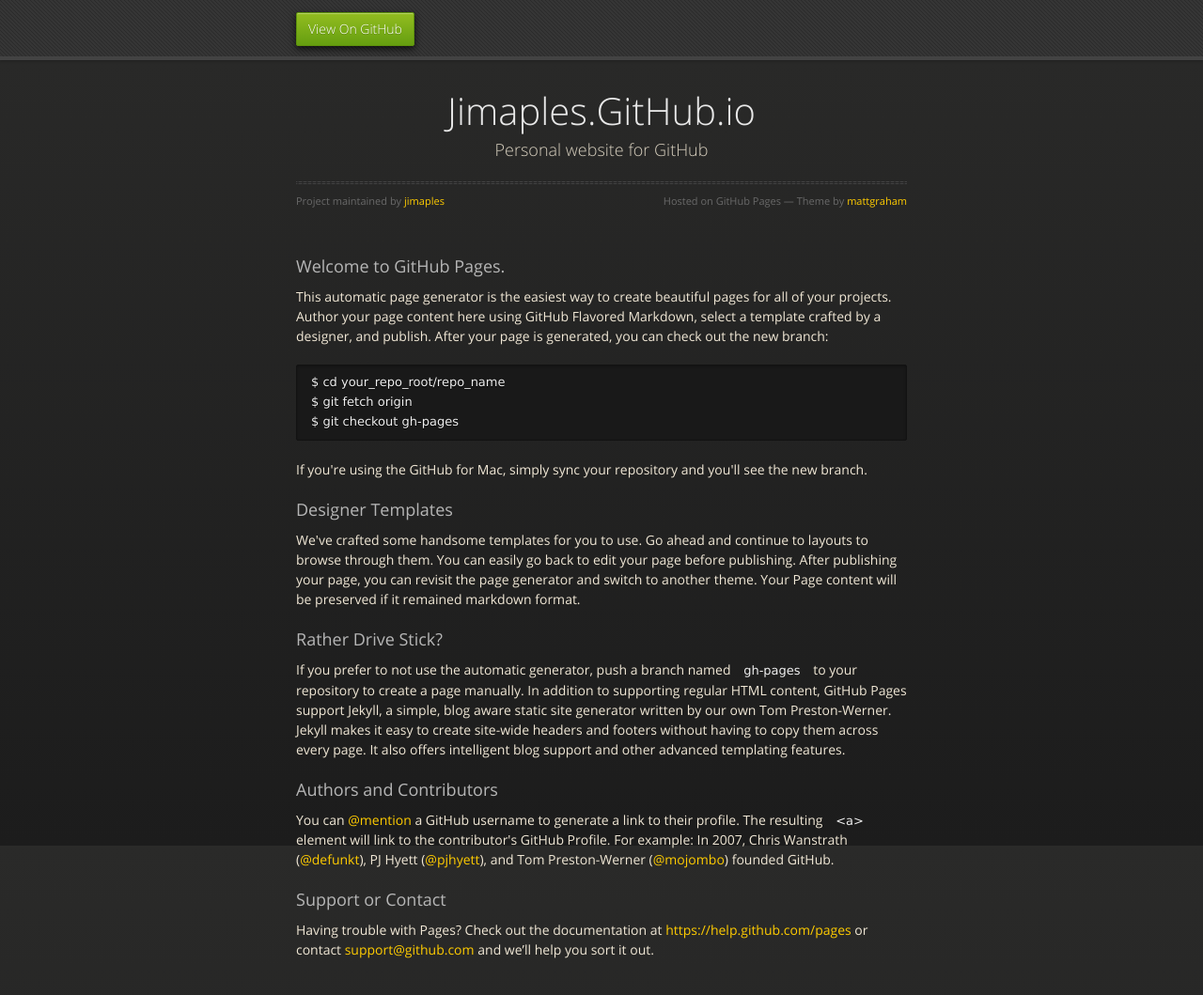
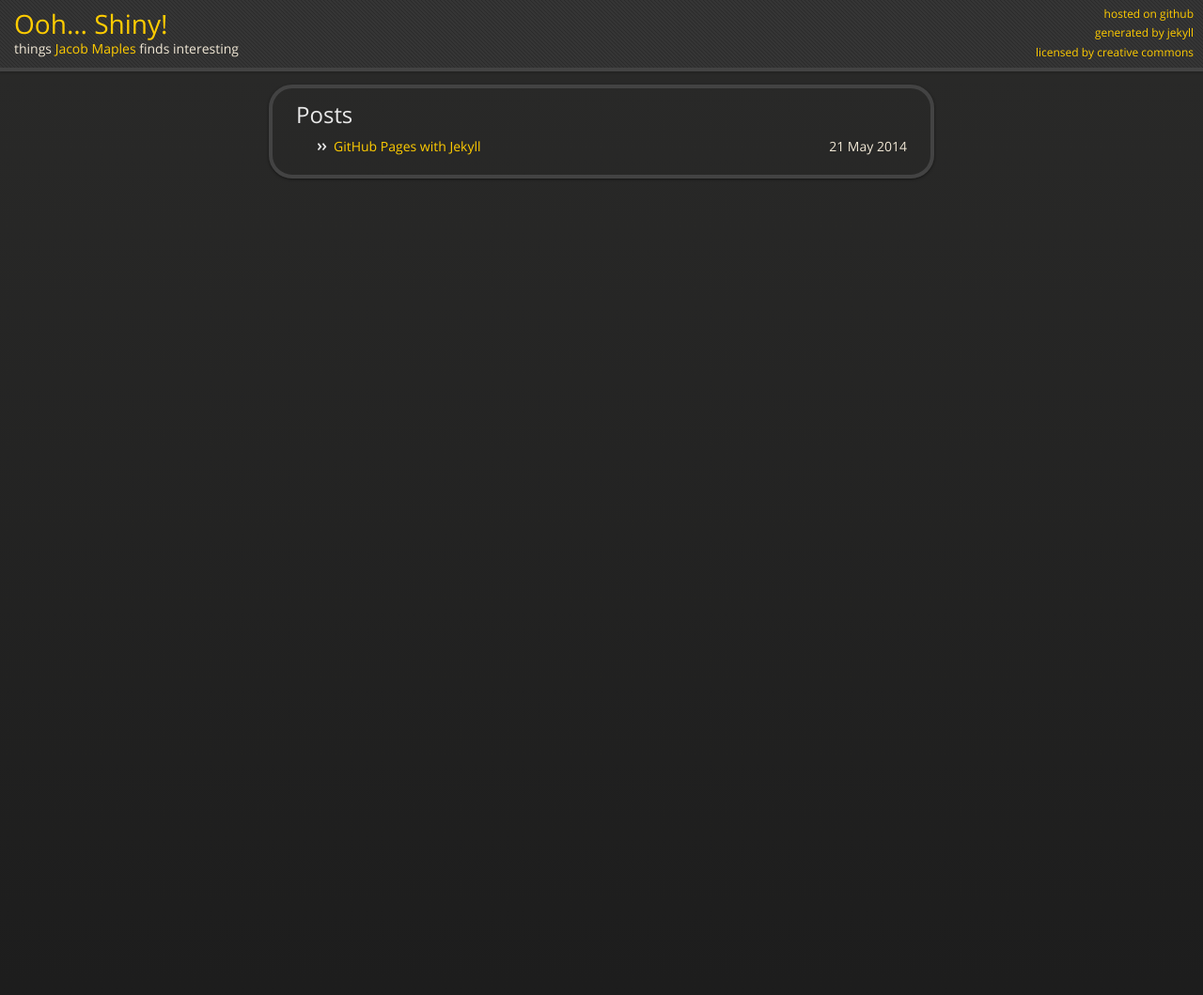
Before and after one commit to jimaples/jimaples.github.io, a Jekyll site: the page built from index.html, in a window 1280 px wide and 1131 px high. Shown: the top 1059 px of the window at 94% size. Built offline with Jekyll 4.4.1, drawn with Linux system fonts in a browser that asks for light colours; nearby versions of some CDN libraries.

Commit message:
Convert to Jekyll (add missing files)

```diff
--- a/index.html
+++ b/index.html
@@ -1,75 +1,16 @@
-<!doctype html>
-<html>
-  <head>
-    <meta charset="utf-8">
-    <meta http-equiv="X-UA-Compatible" content="chrome=1">
-    <title>Jimaples.GitHub.io by jimaples</title>
-    <link rel="stylesheet" href="stylesheets/styles.css">
-    <link rel="stylesheet" href="stylesheets/github-dark.css">
-    <script src="https://ajax.googleapis.com/ajax/libs/jquery/1.7.1/jquery.min.js"></script>
-    <script src="javascripts/respond.js"></script>
-    <!--[if lt IE 9]>
-      <script src="//html5shiv.googlecode.com/svn/trunk/html5.js"></script>
-    <![endif]-->
-    <!--[if lt IE 8]>
-    <link rel="stylesheet" href="stylesheets/ie.css">
-    <![endif]-->
-    <meta name="viewport" content="width=device-width, initial-scale=1, user-scalable=no">
-
-  </head>
-  <body>
-      <div id="header">
-        <nav>
-          <li class="fork"><a href="https://github.com/jimaples">View On GitHub</a></li>
-        </nav>
-      </div><!-- end header -->
-
-    <div class="wrapper">
-
-      <section>
-        <div id="title">
-          <h1>Jimaples.GitHub.io</h1>
-          <p>Personal website for GitHub</p>
-          <hr>
-          <span class="credits left">Project maintained by <a href="https://github.com/jimaples">jimaples</a></span>
-          <span class="credits right">Hosted on GitHub Pages &mdash; Theme by <a href="https://twitter.com/michigangraham">mattgraham</a></span>
-        </div>
-
-        <h3>
-<a id="welcome-to-github-pages" class="anchor" href="#welcome-to-github-pages" aria-hidden="true"><span class="octicon octicon-link"></span></a>Welcome to GitHub Pages.</h3>
-
-<p>This automatic page generator is the easiest way to create beautiful pages for all of your projects. Author your page content here using GitHub Flavored Markdown, select a template crafted by a designer, and publish. After your page is generated, you can check out the new branch:</p>
-
-<pre><code>$ cd your_repo_root/repo_name
-$ git fetch origin
-$ git checkout gh-pages
-</code></pre>
-
-<p>If you're using the GitHub for Mac, simply sync your repository and you'll see the new branch.</p>
-
-<h3>
-<a id="designer-templates" class="anchor" href="#designer-templates" aria-hidden="true"><span class="octicon octicon-link"></span></a>Designer Templates</h3>
-
-<p>We've crafted some handsome templates for you to use. Go ahead and continue to layouts to browse through them. You can easily go back to edit your page before publishing. After publishing your page, you can revisit the page generator and switch to another theme. Your Page content will be preserved if it remained markdown format.</p>
-
-<h3>
-<a id="rather-drive-stick" class="anchor" href="#rather-drive-stick" aria-hidden="true"><span class="octicon octicon-link"></span></a>Rather Drive Stick?</h3>
-
-<p>If you prefer to not use the automatic generator, push a branch named <code>gh-pages</code> to your repository to create a page manually. In addition to supporting regular HTML content, GitHub Pages support Jekyll, a simple, blog aware static site generator written by our own Tom Preston-Werner. Jekyll makes it easy to create site-wide headers and footers without having to copy them across every page. It also offers intelligent blog support and other advanced templating features.</p>
-
-<h3>
-<a id="authors-and-contributors" class="anchor" href="#authors-and-contributors" aria-hidden="true"><span class="octicon octicon-link"></span></a>Authors and Contributors</h3>
-
-<p>You can <a href="https://github.com/blog/821" class="user-mention">@mention</a> a GitHub username to generate a link to their profile. The resulting <code>&lt;a&gt;</code> element will link to the contributor's GitHub Profile. For example: In 2007, Chris Wanstrath (<a href="https://github.com/defunkt" class="user-mention">@defunkt</a>), PJ Hyett (<a href="https://github.com/pjhyett" class="user-mention">@pjhyett</a>), and Tom Preston-Werner (<a href="https://github.com/mojombo" class="user-mention">@mojombo</a>) founded GitHub.</p>
-
-<h3>
-<a id="support-or-contact" class="anchor" href="#support-or-contact" aria-hidden="true"><span class="octicon octicon-link"></span></a>Support or Contact</h3>
-
-<p>Having trouble with Pages? Check out the documentation at <a href="https://help.github.com/pages">https://help.github.com/pages</a> or contact <a href="mailto:support@github.com">support@github.com</a> and we’ll help you sort it out.</p>
-      </section>
-
-    </div>
-    <!--[if !IE]><script>fixScale(document);</script><![endif]-->
-
-  </body>
-</html>
+---
+layout: default
+title: Shiny!
+---
+<h2>Posts</h2>
+<ul id="posts">
+{% for post in site.posts %}
+  <li class="post-{{ post.category }}">
+  {% if post.external_url == nil %}
+    <a href="{{ post.url }}">{{ post.title }}</a><abbr>{{ post.date | date_to_string }}</abbr>
+  {% else %}
+    <a href="{{ post.external_url }}">{{ post.title }}</a><abbr>{{ post.date | date_to_string }}</abbr>
+  {% endif %}
+  </li>
+{% endfor %}
+</ul>
--- a/stylesheets/styles.css
+++ b/stylesheets/styles.css
@@ -698,7 +698,6 @@
   z-index: 100;
   left: 0;
   top: 0px;
-  height: 60px;
   width: 100%;
   position: fixed;
   background: url(../images/nav-bg.gif) #353535;
```
Also changed, not shown: 1 other file.
